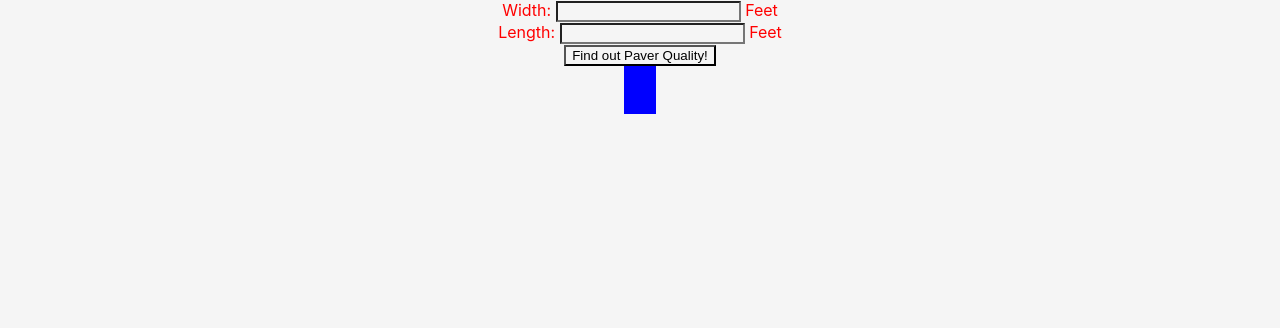
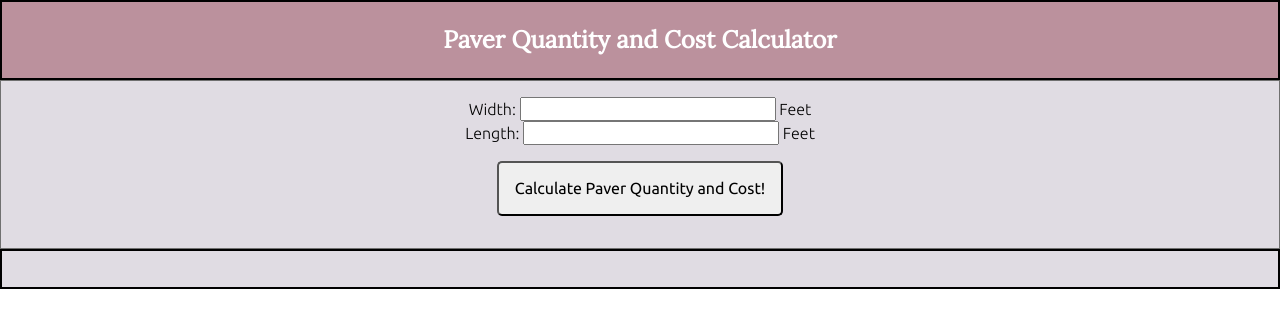
Before and after one commit to sourovkar/Paver_Quantity_Calculator, a plain HTML site: page index.html in a window 1280 px wide. Drawn offline with nearby package versions, Linux system fonts and the light colour scheme.

Commit message:
Updated HTML anD CSS

```diff
--- a/index.css
+++ b/index.css
@@ -1,64 +1,59 @@
-* {
-    background-color: whitesmoke;
+/*  Fonts
+-----
+font-family: 'Lora', serif;
+font-family: 'Ubuntu', sans-serif;
+*/
+
+body {
+    margin: 0;
+    font-family: 'Ubuntu', sans-serif;
+    font-size: 1rem;
+    font-weight: 300;
+    text-align: center;
 }
 
+/* =================
+Typography
+================= */
+
+
+h1 {
+    font-family: 'Lora', serif;
+    font-weight: 700;
+    color: white;
+    font-size: 1.5rem;
+    margin: 0;
+    border: 2px solid black;
+    background-color: #bb919d;
+    padding: 1em;
+}
+
+#calculate-btn {
+    margin: 1em;
+    padding: 1em;
+    border-radius: 5px;
+}
+
+/* =================
+Layout
+================= */
+
+.container {
+    width: 90%;
+    max-width: 900px;
+    margin: 0;
+}
 .input-area {
-    color: red;
+    padding: 1em;
+    border: 1px solid #707070;
+    background-color: #e0dce3;
 }
 
 .output-area {
-    background-color: blue;
-    padding: 1rem;
+    background-color: #e0dce3;
+    color: white;
+    font-weight: bolder;
+    margin: 0;
+    border: 2px solid black;
+    padding: 10px;
 }
-
-body {
-    display: flex;
-    flex-direction: column;
-    align-items: center;
-    margin: auto;
-    width: 80%;
-    text-align: center;
-    font-family: 'Inter';
-    font-style: normal;
-    }
-
-/*
-
-.bg-white {
-    background-color: white;
-}
-
-.font-purple-bold {
-    color: #5A537B;
-    font-size: 20px;
-    font-weight: bold;
-}
-
-#input-area {
-    background-color: #6943FF;
-    padding: 20px;
-}
-
-#output-area {
-    background-color: #F4F4F4;
-}
-
-#num-input {
-    box-sizing: border-box;
-    width: 80px;
-    height: 80px;
-    border: 2px;
-    border-radius: 2px;
-    font-size: large;
-    font-weight: bold;
-    align-items: center;
-
-}
-
-#convert-btn {
-    border: 5px;
-    border-radius: 5px;
-    font-size: 18px;
-    padding: 5px 20px;
-}
-*/
--- a/index.html
+++ b/index.html
@@ -5,11 +5,18 @@
     <meta http-equiv="X-UA-Compatible" content="IE=edge">
     <meta name="viewport" content="width=device-width, initial-scale=1.0">
     <title>Landscaping Paver Calculator</title>
+
+    <head><link rel="stylesheet" href="https://cdnjs.cloudflare.com/ajax/libs/normalize/8.0.1/normalize.css">
+        <link href="https://fonts.googleapis.com/css?family=Lora|Ubuntu:300,400,700&display=swap" rel="stylesheet">
+
     <link rel="stylesheet" href="index.css">
     <script src="index.js"></script>
 </head>
 
 <body>
+    <div class="header">
+        <h1>Paver Quantity and Cost Calculator</h1>
+    </div>
 
     <div class="input-area">
         <div>
@@ -25,7 +32,7 @@
         </div>
 
         <div>
-            <button id="calculate-btn" onclick="calculateBtn()">Find out Paver Quality!</button>
+            <button id="calculate-btn" onclick="calculateBtn()">Calculate Paver Quantity and Cost!</button>
         </div>
     </div>
 
```
Also changed, not shown: index.js (indentation only).
